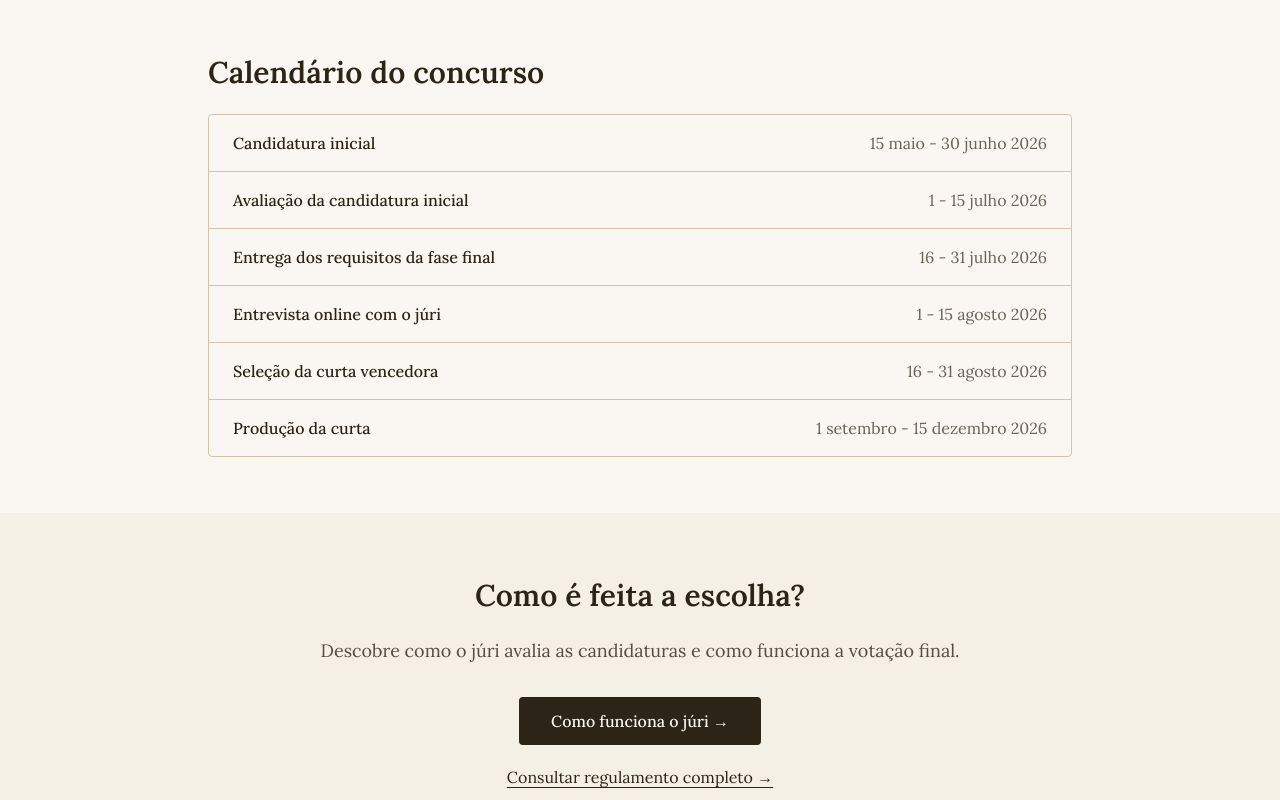
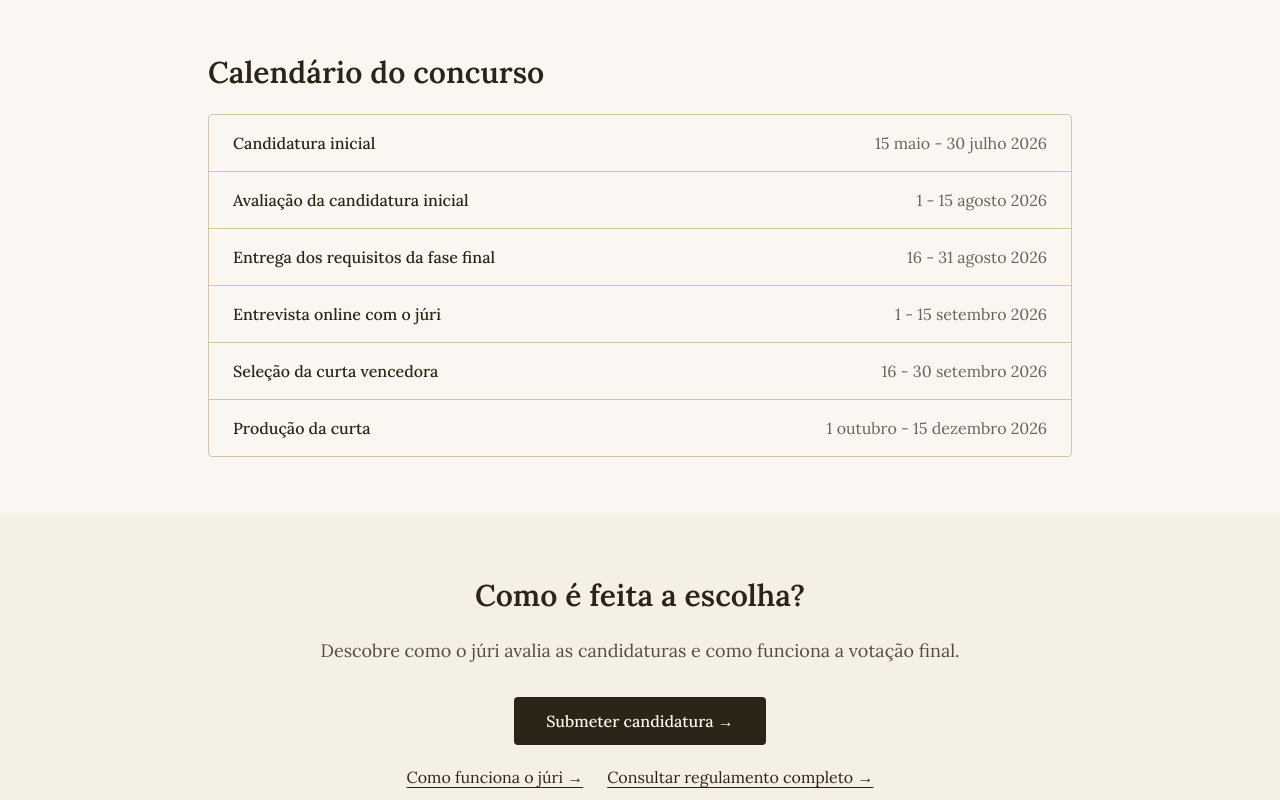
Before and after one commit to alramalho/amigosdochapim, a Next.js app: page /o-que-deve-ser-entregue in a window 1280 px wide. Shown: the part 1260-2060 px from the top of the page. Built offline with nearby package versions, Linux system fonts and the light colour scheme.

Commit message:
Update contest deadline and application CTAs

```diff
--- a/src/app/candidatar/page.tsx
+++ b/src/app/candidatar/page.tsx
@@ -208,7 +208,7 @@ export default function CandidatarPage() {
       <section className="max-w-5xl mx-auto px-4 py-10 md:py-14">
         <div className="max-w-3xl mb-8">
           <p className="text-sm uppercase tracking-wide text-primary font-medium mb-2">
-            15 maio - 30 junho 2026
+            15 maio - 30 julho 2026
           </p>
           <h1 className="text-3xl md:text-5xl font-semibold mb-4">Candidatura inicial</h1>
           <p className="text-foreground/70 md:text-lg">
--- a/src/app/o-que-deve-ser-entregue/page.tsx
+++ b/src/app/o-que-deve-ser-entregue/page.tsx
@@ -8,12 +8,12 @@ export const metadata: Metadata = {
 };
 
 const calendario = [
-  ["Candidatura inicial", "15 maio - 30 junho 2026"],
-  ["Avaliação da candidatura inicial", "1 - 15 julho 2026"],
-  ["Entrega dos requisitos da fase final", "16 - 31 julho 2026"],
-  ["Entrevista online com o júri", "1 - 15 agosto 2026"],
-  ["Seleção da curta vencedora", "16 - 31 agosto 2026"],
-  ["Produção da curta", "1 setembro - 15 dezembro 2026"],
+  ["Candidatura inicial", "15 maio - 30 julho 2026"],
+  ["Avaliação da candidatura inicial", "1 - 15 agosto 2026"],
+  ["Entrega dos requisitos da fase final", "16 - 31 agosto 2026"],
+  ["Entrevista online com o júri", "1 - 15 setembro 2026"],
+  ["Seleção da curta vencedora", "16 - 30 setembro 2026"],
+  ["Produção da curta", "1 outubro - 15 dezembro 2026"],
 ];
 
 export default function OQueDeveSerEntreguePage() {
@@ -47,7 +47,7 @@ export default function OQueDeveSerEntreguePage() {
       <section className="max-w-4xl mx-auto px-4 py-8 md:py-12">
         <div className="mb-6">
           <p className="text-sm uppercase tracking-wide text-primary font-medium mb-2">
-            15 maio - 30 junho 2026
+            15 maio - 30 julho 2026
           </p>
           <h2 className="text-2xl md:text-3xl font-semibold">Candidatura inicial</h2>
         </div>
@@ -85,7 +85,7 @@ export default function OQueDeveSerEntreguePage() {
         <div className="max-w-4xl mx-auto px-4">
           <div className="mb-6">
             <p className="text-sm uppercase tracking-wide text-primary font-medium mb-2">
-              16 - 31 julho 2026
+              16 - 31 agosto 2026
             </p>
             <h2 className="text-2xl md:text-3xl font-semibold">Entrega dos requisitos da fase final</h2>
           </div>
@@ -131,12 +131,18 @@ export default function OQueDeveSerEntreguePage() {
             Descobre como o júri avalia as candidaturas e como funciona a votação final.
           </p>
           <Link
-            href="/juri"
+            href="/candidatar"
             className="inline-block bg-primary text-primary-foreground px-6 py-3 md:px-8 md:py-3 rounded-sm text-sm md:text-base font-medium hover:opacity-90 transition-opacity"
           >
-            Como funciona o júri →
+            Submeter candidatura →
           </Link>
-          <div className="mt-5">
+          <div className="mt-5 flex flex-col sm:flex-row items-center justify-center gap-3 sm:gap-6">
+            <Link
+              href="/juri"
+              className="text-primary underline underline-offset-4 hover:no-underline text-sm md:text-base"
+            >
+              Como funciona o júri →
+            </Link>
             <Link
               href="/regulamento-concurso-curtas-2026.docx"
               className="text-primary underline underline-offset-4 hover:no-underline text-sm md:text-base"
--- a/src/app/page.tsx
+++ b/src/app/page.tsx
@@ -100,17 +100,17 @@ export default function Home() {
               O processo é simples e transparente. Anualmente abrimos
               candidaturas para projetos artísticos. O primeiro concurso será
               dedicado a curtas-metragens, com candidaturas iniciais abertas de
-              15 de maio a 30 de junho de 2026. Cada candidato submete os seus
+              15 de maio a 30 de julho de 2026. Cada candidato submete os seus
               dados, carta de motivação e uma proposta artística em PDF. Os
               finalistas entregam depois um plano de produção com orçamento e
               calendário, para que o júri avalie o potencial artístico e a
               viabilidade de cada projeto.
             </p>
           </div>
-          <div className="flex flex-col sm:flex-row gap-3 sm:gap-6">
+          <div className="flex flex-col sm:flex-row sm:items-center gap-3 sm:gap-6">
             <Link
               href="/candidatar"
-              className="text-primary underline underline-offset-4 hover:no-underline text-sm md:text-base"
+              className="inline-flex w-fit items-center justify-center bg-primary text-primary-foreground px-5 py-2.5 rounded-sm text-sm md:text-base font-medium hover:opacity-90 transition-opacity"
             >
               Submeter candidatura →
             </Link>
--- a/src/app/painel/candidatura/page.tsx
+++ b/src/app/painel/candidatura/page.tsx
@@ -157,7 +157,7 @@ export default function CandidaturaPainelPage() {
             {submission.status === "SELECTED_FOR_FINAL" || submission.finalMaterials ? (
               <section className="border border-border rounded-sm p-6">
                 <p className="text-sm uppercase tracking-wide text-primary font-medium mb-2">
-                  16 - 31 julho 2026
+                  16 - 31 agosto 2026
                 </p>
                 <h2 className="text-2xl font-semibold mb-4">Entrega dos requisitos da fase final</h2>
                 <form onSubmit={saveFinalMaterials} className="space-y-4">
--- a/src/components/donation-progress.tsx
+++ b/src/components/donation-progress.tsx
@@ -101,7 +101,7 @@ export function DonationProgress({ selectedAmount = 0 }: DonationProgressProps)
               </p>
             </div>
           ) : (
-            <h1 className="text-4xl sm:text-6xl md:text-6xl text-foreground/70 font-bold mb-4 md:mb-6">15 Maio - 30 Junho 2026</h1>
+            <h1 className="text-4xl sm:text-6xl md:text-6xl text-foreground/70 font-bold mb-4 md:mb-6">15 Maio - 30 Julho 2026</h1>
           )}
 
           {/* Money info - below title */}
--- a/src/components/donation-section.tsx
+++ b/src/components/donation-section.tsx
@@ -6,8 +6,8 @@ import { Check, CheckCheck } from "lucide-react";
 import { DonationProgress, FundedContestCard } from "./donation-progress";
 
 // Next concurso application deadline
-const CONCURSO_DEADLINE_DATE = new Date("2026-06-30");
-const CONCURSO_DEADLINE_LABEL = "30 de Junho de 2026";
+const CONCURSO_DEADLINE_DATE = new Date("2026-07-30");
+const CONCURSO_DEADLINE_LABEL = "30 de Julho de 2026";
 
 // Calculate months until concurso (including current month)
 function getMonthsUntilConcurso(): number {
--- a/src/lib/contest.ts
+++ b/src/lib/contest.ts
@@ -2,12 +2,12 @@ export const CONTEST_SLUG = "curtas-2026";
 
 export const CONTEST_WINDOWS = {
   applicationsOpenAt: new Date("2026-05-15T00:00:00.000Z"),
-  applicationsCloseAt: new Date("2026-06-30T23:59:59.000Z"),
-  finalMaterialsOpenAt: new Date("2026-07-16T00:00:00.000Z"),
-  finalMaterialsCloseAt: new Date("2026-07-31T23:59:59.000Z"),
-  juryReviewOpenAt: new Date("2026-08-01T00:00:00.000Z"),
-  juryReviewCloseAt: new Date("2026-08-31T23:59:59.000Z"),
-  productionStartsAt: new Date("2026-09-01T00:00:00.000Z"),
+  applicationsCloseAt: new Date("2026-07-30T23:59:59.000Z"),
+  finalMaterialsOpenAt: new Date("2026-08-16T00:00:00.000Z"),
+  finalMaterialsCloseAt: new Date("2026-08-31T23:59:59.000Z"),
+  juryReviewOpenAt: new Date("2026-09-01T00:00:00.000Z"),
+  juryReviewCloseAt: new Date("2026-09-30T23:59:59.000Z"),
+  productionStartsAt: new Date("2026-10-01T00:00:00.000Z"),
   productionEndsAt: new Date("2026-12-15T23:59:59.000Z"),
 };
 
```
Also changed, not shown: 1 other file (tests, documents, lock files or other folders).
